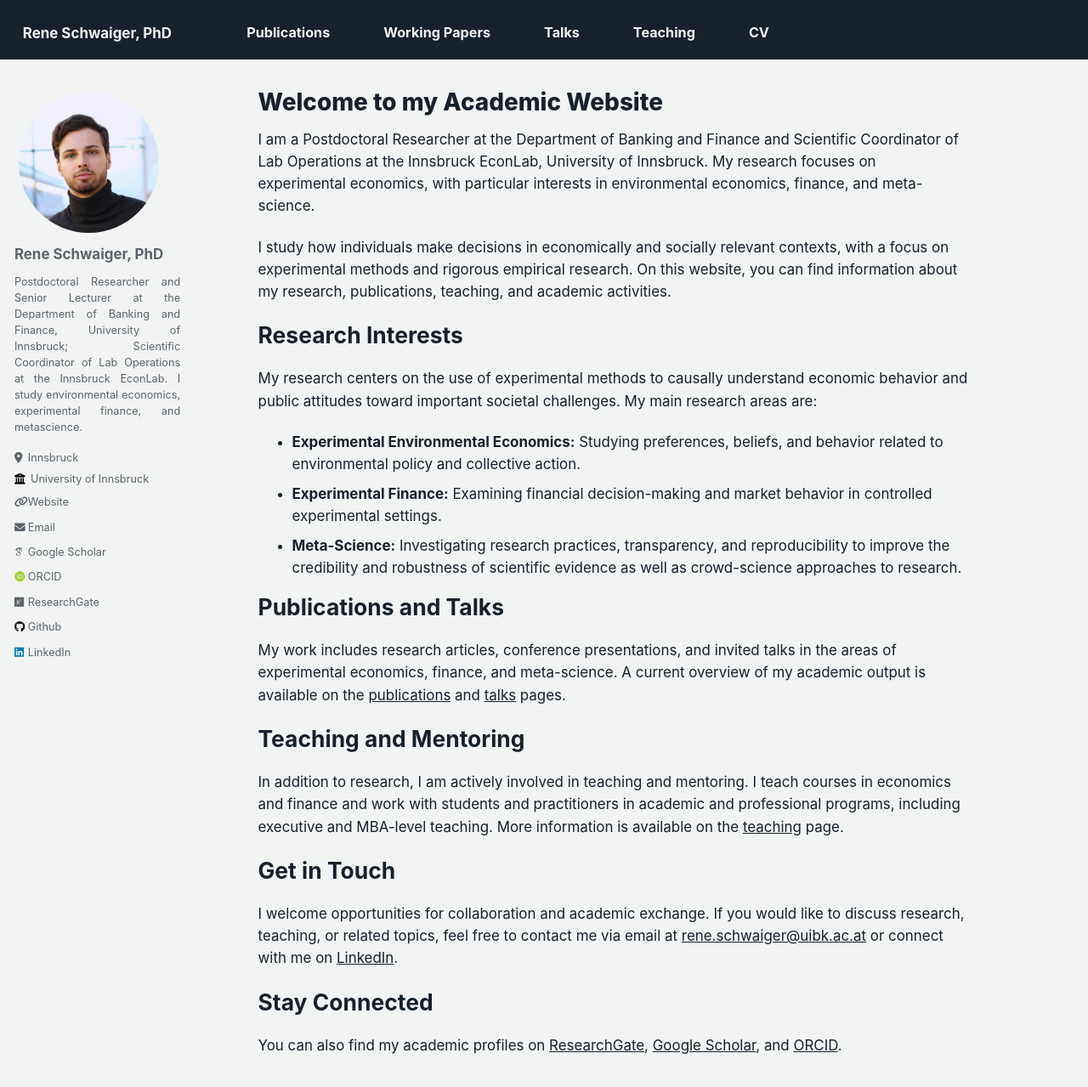
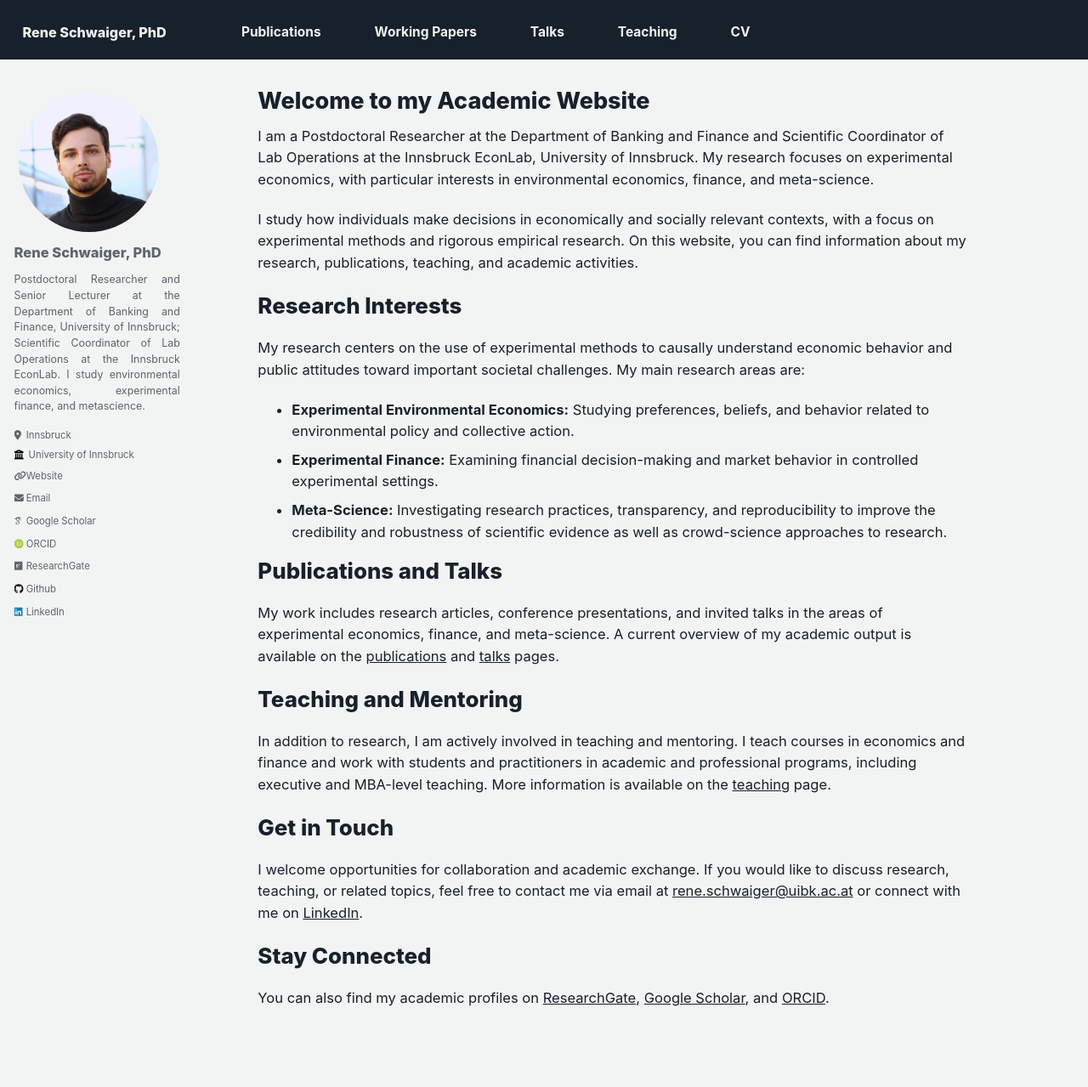
Before and after one commit to Rene1208/website, a Jekyll site: the page built from _pages/about.md, in a window 1280 px wide and 1400 px high. Shown: the top 1279 px of the window at 85% size. Built offline with Jekyll 4.4.1, drawn with Linux system fonts in a browser that asks for light colours; some web fonts are replaced.

Commit message:
update page Codex

```diff
--- a/_sass/custom.scss
+++ b/_sass/custom.scss
@@ -6,19 +6,21 @@
   --line: rgba(23, 33, 43, 0.14);
   --nav: #17212b;
   --accent: #17212b;
+  --font-sans: Inter, ui-sans-serif, -apple-system, BlinkMacSystemFont, "SF Pro Text", "Segoe UI", Roboto, Helvetica, Arial, sans-serif;
+  --font-display: Inter, ui-sans-serif, -apple-system, BlinkMacSystemFont, "SF Pro Display", "Segoe UI", Roboto, Helvetica, Arial, sans-serif;
 }
 
 html,
 body {
   background: var(--site-bg);
   color: var(--ink);
-  font-family: -apple-system, BlinkMacSystemFont, "Segoe UI", Roboto, Helvetica, Arial, sans-serif;
+  font-family: var(--font-sans);
   font-weight: 400;
 }
 
 body {
-  font-size: 0.94rem;
-  line-height: 1.55;
+  font-size: 0.92rem;
+  line-height: 1.54;
   -moz-osx-font-smoothing: grayscale;
   -webkit-font-smoothing: antialiased;
   text-rendering: optimizeLegibility;
@@ -65,8 +67,9 @@ a:hover {
 .greedy-nav a,
 .masthead__menu-item {
   color: var(--site-bg);
-  font-size: 0.9rem;
-  font-weight: 650;
+  font-family: var(--font-display);
+  font-size: 0.86rem;
+  font-weight: 680;
   letter-spacing: 0;
   white-space: nowrap;
 }
@@ -86,7 +89,8 @@ a:hover {
 }
 
 .masthead__menu-item--lg a {
-  font-size: 0.94rem;
+  font-size: 0.9rem;
+  font-weight: 760;
 }
 
 .page,
@@ -101,7 +105,7 @@ a:hover {
 .page .page__inner-wrap,
 .archive {
   background: transparent;
-  font-size: 0.94rem;
+  font-size: 0.92rem;
 }
 
 .page__inner-wrap {
@@ -116,15 +120,18 @@ a:hover {
 .page__title,
 .archive .page__title {
   color: var(--ink);
-  font-weight: 760;
-  font-size: 1.55rem;
-  line-height: 1.18;
+  font-family: var(--font-display);
+  font-weight: 780;
+  font-size: 1.5rem;
+  line-height: 1.16;
 }
 
 .page__content h1,
 .page__content h2,
 .page__content h3 {
   color: var(--ink);
+  font-family: var(--font-display);
+  font-weight: 760;
   letter-spacing: 0;
   line-height: 1.22;
 }
@@ -139,11 +146,24 @@ a:hover {
   color: var(--muted);
 }
 
+.author__name {
+  font-family: var(--font-display);
+  font-weight: 760;
+  letter-spacing: 0;
+}
+
+.author__bio,
+.author__urls {
+  font-size: 0.84rem;
+  line-height: 1.48;
+}
+
 .btn,
 .btn--primary,
 .btn--inverse {
   border-radius: 5px;
-  font-weight: 700;
+  font-family: var(--font-display);
+  font-weight: 720;
 }
 
 .btn--primary {
@@ -163,7 +183,8 @@ a:hover {
   border-left: 1px solid var(--line);
   border-radius: 6px;
   color: var(--ink);
-  font-size: 0.95rem;
+  font-size: 0.92rem;
+  line-height: 1.52;
 }
 
 .archive__item {
@@ -177,9 +198,10 @@ a:hover {
 
 .archive__item-title {
   margin-top: 0;
-  font-size: 1.05rem;
-  line-height: 1.28;
-  font-weight: 720;
+  font-family: var(--font-display);
+  font-size: 1rem;
+  line-height: 1.25;
+  font-weight: 760;
 }
 
 .archive__item-title a {
```
